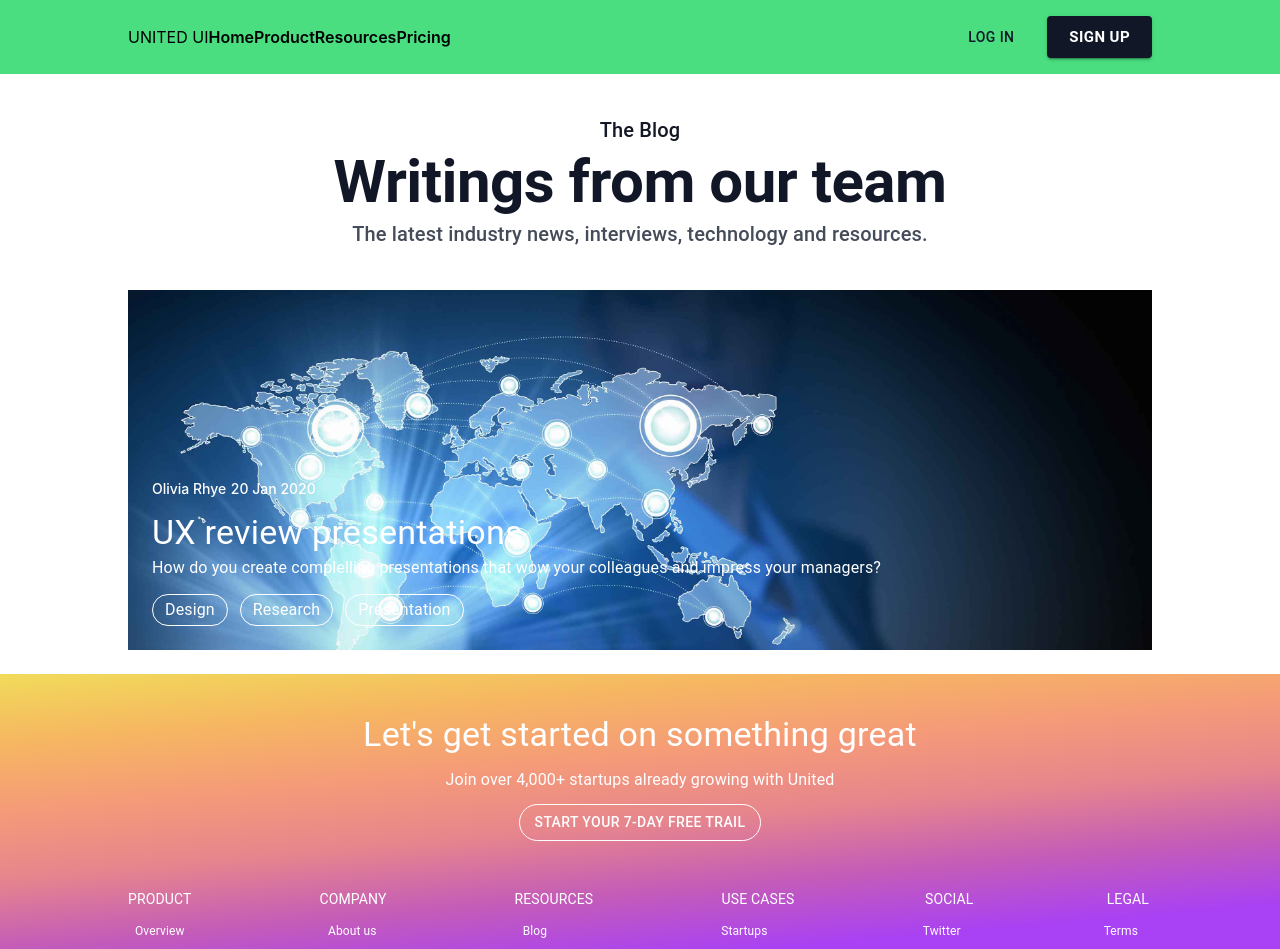
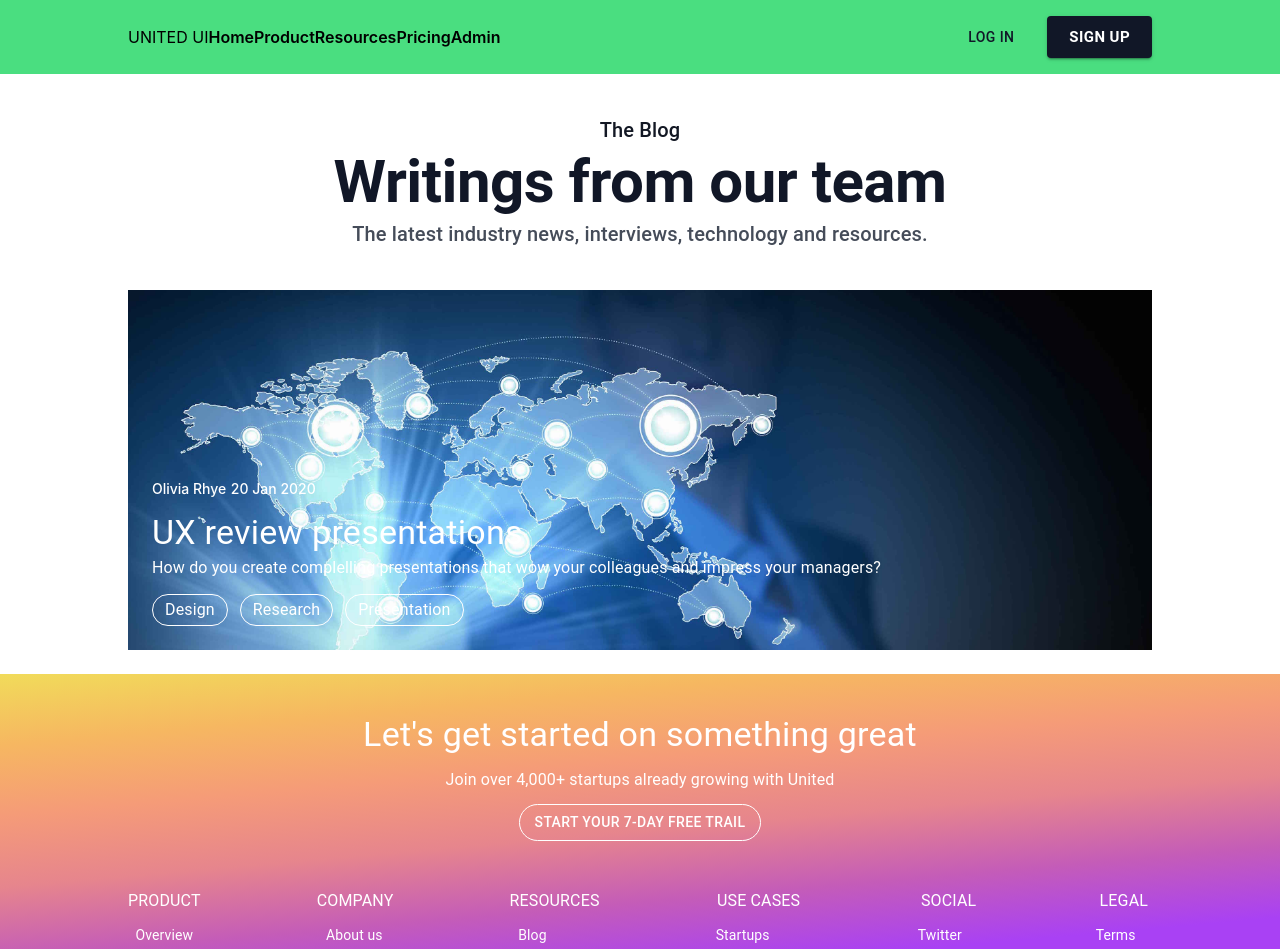
Before and after one commit to saveenkambojpc/blog, a React (Create React App) app: page / in a window 1280 px wide. Shown: the top 949 px of the page. Built offline with nearby package versions, Linux system fonts and the light colour scheme; no server answers.

Commit message:
added react router

```diff
--- /dev/null
+++ b/database.rules.json
@@ -0,0 +1,6 @@
+{
+  "rules": {
+    ".read": "false",
+    ".write": "false"
+  }
+}
--- a/package.json
+++ b/package.json
@@ -13,6 +13,7 @@
     "firebase": "^9.20.0",
     "react": "^18.2.0",
     "react-dom": "^18.2.0",
+    "react-router-dom": "^6.10.0",
     "react-scripts": "5.0.1",
     "web-vitals": "^2.1.4"
   },
--- a/src/App.js
+++ b/src/App.js
@@ -1,19 +1,51 @@
+import React from "react";
+import { writeData } from "./api";
 import Footer from "./components/Footer";
 import Header from "./components/Header";
 import Home from "./pages/Home";
 
+import {
+  createBrowserRouter,
+  RouterProvider,
+} from "react-router-dom";
+
+const router = createBrowserRouter([
+  {
+    path: "/",
+    element: <Home />,
+  },
+  {
+    path: "/admin",
+    element: <div>admin</div>
+  }
+]);
+
 
 export default function App() {
+
+  React.useEffect(() => {
+    writeData('blog', 123, { name: "Heropanti" })
+  }, [])
+
+
   return (
-
-    <div>
+    <>
       <Header />
       <div className=" lg:px-32 mb-6 px-6 ">
-
-        <Home />
+        <RouterProvider router={router} />
       </div>
-
       <Footer />
-    </div>
+    </>
   );
 }
+
+
+{/* <div>
+<Header />
+<div className=" lg:px-32 mb-6 px-6 ">
+
+  <Home />
+</div>
+
+<Footer />
+</div> */}
--- /dev/null
+++ b/src/api/index.js
@@ -0,0 +1,6 @@
+import { ref, set } from "firebase/database";
+import { database } from "../misc/firebaseConfig";
+
+export function writeData(collection, id, obj) {
+    set(ref(database, `${collection}/` + id), obj);
+}
--- a/src/components/Footer.jsx
+++ b/src/components/Footer.jsx
@@ -105,12 +105,12 @@ const Footer = () => {
           {footers.map((item) => {
             return (
               <div className="mt-6 md:mt-0 flex flex-col items-center">
-                <Typography textTransform={"uppercase"} fontSize={14}>
+                <Typography textTransform={"uppercase"} fontSize={16}>
                   {item.heading}
                 </Typography>
                 <ul className="space-y-2 mt-3">
                   {item.sub.map((e) => {
-                    return <Typography  fontSize={12}>{e.name}</Typography>
+                    return <Typography  fontSize={14}>{e.name}</Typography>
                   })}
                 </ul>
               </div>
--- a/src/components/Header.jsx
+++ b/src/components/Header.jsx
@@ -20,6 +20,10 @@ export default function Header() {
     {
       title: "Pricing",
       to: "/pricing",
+    },
+    {
+      title: "Admin",
+      to: "/admin",
     },
   ];
   return (
--- a/src/index.js
+++ b/src/index.js
@@ -4,9 +4,12 @@ import './index.css';
 import App from './App';
 import reportWebVitals from './reportWebVitals';
 
+
+
 const root = ReactDOM.createRoot(document.getElementById('root'));
 root.render(
   <React.StrictMode>
+    {/* <RouterProvider router={router} /> */}
     <App />
   </React.StrictMode>
 );
--- /dev/null
+++ b/src/pages/Admin.jsx
@@ -0,0 +1,9 @@
+import React from 'react'
+
+const Admin = () => {
+  return (
+    <div>Admin</div>
+  )
+}
+
+export default Admin
```
Also changed, not shown: 1 other file (tests, documents, lock files or other folders).
